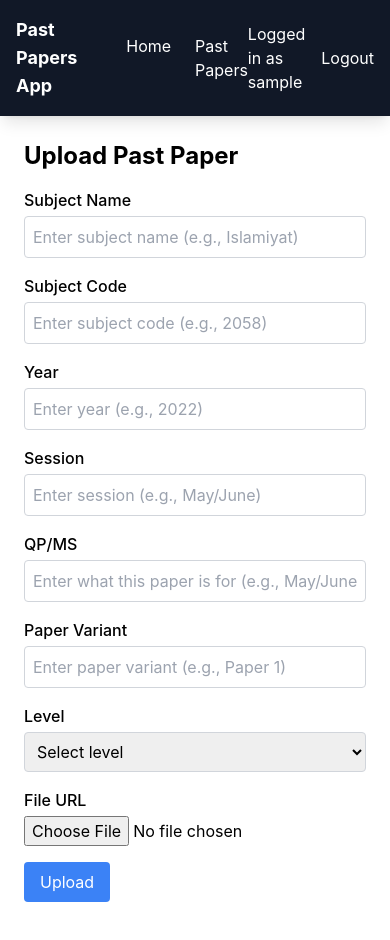
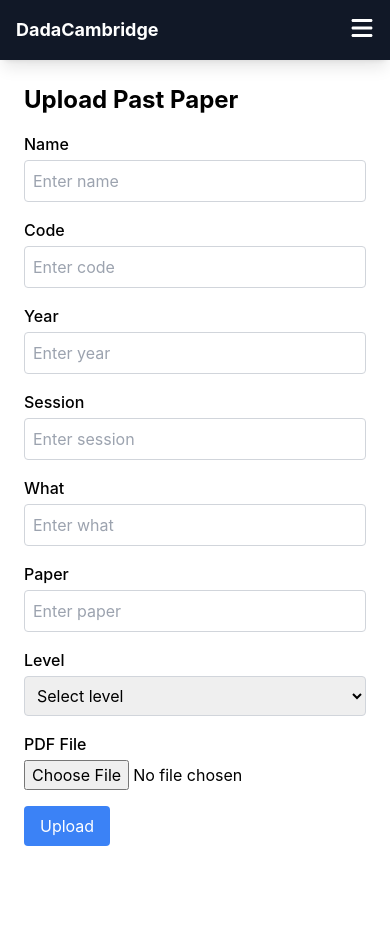
Before and after one commit to mominkashif123/SPROJ_prototype1, a React (Create React App) app in the folder dadacambridgev1/: page /upload in a window 390 px wide. After the commit the page ends 870 px from the top, so only its background shows below. Built offline with nearby package versions, Linux system fonts and the light colour scheme; sample sign-in values are in the browser's storage.

Commit message:
responsive

```diff
--- a/dadacambridgev1/package.json
+++ b/dadacambridgev1/package.json
@@ -3,6 +3,9 @@
   "version": "0.1.0",
   "private": true,
   "dependencies": {
+    "@fortawesome/free-solid-svg-icons": "^6.6.0",
+    "@fortawesome/react-fontawesome": "^0.2.2",
+    "@heroicons/react": "^2.1.5",
     "@lottiefiles/react-lottie-player": "^3.5.4",
     "@testing-library/jest-dom": "^5.17.0",
     "@testing-library/react": "^13.4.0",
--- a/dadacambridgev1/public/index.html
+++ b/dadacambridgev1/public/index.html
@@ -5,10 +5,6 @@
     <link rel="icon" href="%PUBLIC_URL%/favicon.ico" />
     <meta name="viewport" content="width=device-width, initial-scale=1" />
     <meta name="theme-color" content="#000000" />
-    <meta
-      name="description"
-      content="Web site created using create-react-app"
-    />
     <link rel="apple-touch-icon" href="%PUBLIC_URL%/logo192.png" />
     <!--
       manifest.json provides metadata used when your web app is installed on a
@@ -24,7 +20,7 @@
       work correctly both with client-side routing and a non-root public URL.
       Learn how to configure a non-root public URL by running `npm run build`.
     -->
-    <title>React App</title>
+    <title>DadaCambridge</title>
   </head>
   <body>
     <noscript>You need to enable JavaScript to run this app.</noscript>
--- a/dadacambridgev1/src/components/Home.jsx
+++ b/dadacambridgev1/src/components/Home.jsx
@@ -1,11 +1,10 @@
-// Home.jsx
 import React from 'react';
 
 function Home() {
   return (
     <div className="flex items-center justify-center min-h-screen bg-gray-100 px-6 py-12">
       <div className="bg-white p-10 max-w-3xl w-full text-center rounded-lg shadow-lg">
-      <h1 className="text-4xl font-bold text-primary mb-4">Welcome to the Past Papers Repository</h1>
+        <h1 className="text-3xl md:text-4xl font-bold text-primary mb-4">Welcome to the Past Papers Repository</h1>
         <p className="text-lg text-gray-600 mb-8">
           Access past papers, improve your study, and get ready for exams!
         </p>
--- a/dadacambridgev1/src/components/Navbar.jsx
+++ b/dadacambridgev1/src/components/Navbar.jsx
@@ -1,7 +1,10 @@
-import React from 'react';
+import React, { useState } from 'react';
 import { NavLink, useNavigate } from 'react-router-dom';
+import { FontAwesomeIcon } from '@fortawesome/react-fontawesome';
+import { faBars, faTimes } from '@fortawesome/free-solid-svg-icons';
 
 const Navbar = ({ user, setUser }) => {
+  const [menuOpen, setMenuOpen] = useState(false);
   const navigate = useNavigate();
 
   const handleLogout = () => {
@@ -11,47 +14,66 @@ const Navbar = ({ user, setUser }) => {
   };
 
   return (
-    <nav className="bg-dark text-white flex items-center p-4 shadow-lg sticky top-0 z-50">
-      <div className="mr-10 font-bold text-lg">Past Papers App</div>
+    <nav className="bg-dark text-white p-4 shadow-lg sticky top-0 z-50 flex justify-between items-center">
+      <div className="font-bold text-lg md:text-xl">DadaCambridge</div>
 
-      {/* Navigation Links */}
-      <div className="flex space-x-6">
+      {/* Hamburger Icon */}
+      <button
+        onClick={() => setMenuOpen(!menuOpen)}
+        className="md:hidden focus:outline-none"
+      >
+        <FontAwesomeIcon
+          icon={menuOpen ? faTimes : faBars}
+          className="h-6 w-6 text-white"
+        />
+      </button>
+
+      <div
+        className={`flex flex-col md:flex-row md:items-center md:space-x-6 absolute md:relative top-16 md:top-0 left-0 w-full md:w-auto bg-dark md:bg-transparent ${
+          menuOpen ? 'block' : 'hidden'
+        } md:flex`}
+      >
         <NavLink
           to="/"
           className={({ isActive }) =>
-            `hover:text-blue-400 ${isActive ? 'text-blue-400' : 'text-white'}`
+            `block py-2 px-4 text-sm md:text-base hover:text-blue-400 ${
+              isActive ? 'text-blue-400' : 'text-white'
+            }`
           }
         >
           Home
         </NavLink>
-
-        {/* Past Papers Link (Without Dropdown) */}
         <NavLink
           to="/past-papers"
-          className="hover:text-blue-400 cursor-pointer"
+          className="block py-2 px-4 text-sm md:text-base hover:text-blue-400"
         >
           Past Papers
         </NavLink>
-      </div>
 
-      {/* Right Side (User Info & Auth Links) */}
-      <div className="ml-auto flex items-center space-x-4">
         {user && user.username ? (
           <>
-            <span className="text-white">Logged in as {user.username}</span>
+            <div className="md:hidden block py-2 px-4 text-sm text-white">
+              Logged in as {user.username}
+            </div>
             <button
               onClick={handleLogout}
-              className="hover:text-blue-400 transition duration-200"
+              className="block py-2 px-4 text-sm text-left md:text-base hover:text-blue-400"
             >
               Logout
             </button>
           </>
         ) : (
           <>
-            <NavLink to="/signup" className="hover:text-blue-400 transition duration-200">
+            <NavLink
+              to="/signup"
+              className="block py-2 px-4 text-sm md:text-base hover:text-blue-400"
+            >
               Sign Up
             </NavLink>
-            <NavLink to="/login" className="hover:text-blue-400 transition duration-200">
+            <NavLink
+              to="/login"
+              className="block py-2 px-4 text-sm md:text-base hover:text-blue-400"
+            >
               Login
             </NavLink>
           </>
--- a/dadacambridgev1/src/components/PastPaperDisplay.jsx
+++ b/dadacambridgev1/src/components/PastPaperDisplay.jsx
@@ -9,7 +9,6 @@ const PastPapersDisplay = () => {
   const [filteredPapers, setFilteredPapers] = useState([]);
   const [loading, setLoading] = useState(true);
   const [year, setYear] = useState('');
-  const [what, setWhat] = useState('');
   const [paperVariant, setPaperVariant] = useState('');
   const location = useLocation();
 
@@ -22,10 +21,7 @@ const PastPapersDisplay = () => {
       setLoading(true);
       try {
         const response = await axios.get(`http://localhost:4000/api/past-papers/past-papers`, {
-          params: {
-            level: level,
-            subject: subject,
-          },
+          params: { level, subject },
         });
         setPastPapers(response.data);
         setFilteredPapers(response.data);
@@ -35,17 +31,14 @@ const PastPapersDisplay = () => {
         setLoading(false);
       }
     };
-
     fetchPastPapers();
   }, [level, subject]);
 
   useEffect(() => {
-    const filtered = pastPapers.filter((paper) => {
-      return (
-        (year ? paper.year === year : true) &&
-        (paperVariant ? paper.paper === paperVariant : true)
-      );
-    });
+    const filtered = pastPapers.filter((paper) => (
+      (year ? paper.year === year : true) &&
+      (paperVariant ? paper.paper === paperVariant : true)
+    ));
     setFilteredPapers(filtered);
   }, [year, paperVariant, pastPapers]);
 
@@ -54,7 +47,6 @@ const PastPapersDisplay = () => {
       const response = await axios.get(`http://localhost:4000/api/past-papers/download/${id}`, {
         responseType: 'blob',
       });
-
       const url = window.URL.createObjectURL(new Blob([response.data]));
       const link = document.createElement('a');
       link.href = url;
@@ -80,36 +72,23 @@ const PastPapersDisplay = () => {
       ) : (
         <>
           <div className="flex space-x-4 mb-6">
-            <select
-              value={year}
-              onChange={(e) => setYear(e.target.value)}
-              className="p-2 border border-gray-300 rounded"
-            >
+            <select value={year} onChange={(e) => setYear(e.target.value)} className="p-2 border rounded">
               <option value="">All Years</option>
               {uniqueYears.map((y, index) => (
-                <option key={index} value={y}>
-                  {y}
-                </option>
+                <option key={index} value={y}>{y}</option>
               ))}
             </select>
-            <select
-              value={paperVariant}
-              onChange={(e) => setPaperVariant(e.target.value)}
-              className="p-2 border border-gray-300 rounded"
-            >
+            <select value={paperVariant} onChange={(e) => setPaperVariant(e.target.value)} className="p-2 border rounded">
               <option value="">All Paper Variants</option>
               {uniqueVariants.map((variant, index) => (
-                <option key={index} value={variant}>
-                  {variant}
-                </option>
+                <option key={index} value={variant}>{variant}</option>
               ))}
             </select>
           </div>
-
           {filteredPapers.length > 0 ? (
             <div className="grid gap-4">
               {filteredPapers.map((paper, index) => (
-                <div key={index} className="border border-gray-300 p-4 w-64 flex flex-col justify-center items-center shadow-lg rounded-lg bg-white">
+                <div key={index} className="border p-4 w-64 flex flex-col justify-center items-center shadow-lg rounded-lg bg-white">
                   <h2 className="text-xl font-semibold">{paper.name}</h2>
                   <p className="text-gray-600">Code: {paper.code}</p>
                   <p className="text-gray-600">Year: {paper.year}</p>
--- a/dadacambridgev1/src/components/SubjectsList.jsx
+++ b/dadacambridgev1/src/components/SubjectsList.jsx
@@ -25,7 +25,6 @@ const SubjectsList = () => {
         setLoading(false);
       }
     };
-
     fetchSubjects();
   }, [level]);
 
@@ -39,12 +38,12 @@ const SubjectsList = () => {
       {loading ? (
         <Player src={loadingAnimation} className="w-40 h-40" loop autoplay />
       ) : subjects.length > 0 ? (
-        <div className="grid gap-4">
+        <div className="grid grid-cols-1 sm:grid-cols-2 gap-4">
           {subjects.map((subject, index) => (
             <div
               key={index}
               onClick={() => handleSubjectClick(subject)}
-              className="border border-gray-300 p-4 w-64 flex justify-center items-center shadow-lg rounded-lg bg-white hover:bg-gray-100 cursor-pointer"
+              className="border border-gray-300 p-4 w-64 flex justify-center items-center shadow-lg rounded-lg bg-white hover:bg-gray-100 cursor-pointer text-center"
             >
               <h2 className="text-xl font-semibold">{subject}</h2>
             </div>
--- a/dadacambridgev1/src/components/UploadForm.jsx
+++ b/dadacambridgev1/src/components/UploadForm.jsx
@@ -2,16 +2,12 @@ import React, { useState } from 'react';
 import axios from 'axios';
 
 const UploadForm = () => {
-  const [name, setName] = useState('');
-  const [code, setCode] = useState('');
-  const [year, setYear] = useState('');
-  const [session, setSession] = useState('');
-  const [what, setWhat] = useState('');
-  const [paper, setPaper] = useState('');
-  const [level, setLevel] = useState('');
+  const [formData, setFormData] = useState({
+    name: '', code: '', year: '', session: '', what: '', paper: '', level: ''
+  });
   const [file, setFile] = useState(null);
   const [message, setMessage] = useState('');
-  const [loading, setLoading] = useState(false);
+  const [uploadProgress, setUploadProgress] = useState(0);
 
   const handleFileChange = (e) => {
     setFile(e.target.files[0]);
@@ -19,114 +15,54 @@ const UploadForm = () => {
 
   const handleSubmit = async (e) => {
     e.preventDefault();
-
-    if (!name || !code || !year || !paper || !file) {
-      setMessage('Please fill in all fields and select a file.');
-      return;
-    }
-
-    const formData = new FormData();
-    formData.append('name', name);
-    formData.append('code', code);
-    formData.append('year', year);
-    formData.append('session', session);
-    formData.append('what', what);
-    formData.append('paper', paper);
-    formData.append('level', level);
-    formData.append('pdf', file);
+    const data = new FormData();
+    Object.keys(formData).forEach((key) => data.append(key, formData[key]));
+    data.append('pdf', file);
 
     try {
-      setLoading(true); // Start loading
-      const response = await axios.post('http://localhost:4000/api/past-papers/upload', formData, {
+      const response = await axios.post('http://localhost:4000/api/past-papers/upload', data, {
         headers: { 'Content-Type': 'multipart/form-data' },
         onUploadProgress: (progressEvent) => {
           const progress = Math.round((progressEvent.loaded * 100) / progressEvent.total);
-          setLoading(progress); // Update loading bar
+          setUploadProgress(progress);
         },
       });
       setMessage(response.data.message);
+      setUploadProgress(0);
     } catch (error) {
       setMessage('Failed to upload file. Please try again.');
-    } finally {
-      setLoading(false); // Stop loading
+      setUploadProgress(0);
     }
+  };
+
+  const handleInputChange = (e) => {
+    setFormData({ ...formData, [e.target.name]: e.target.value });
   };
 
   return (
     <div className="p-6 max-w-md mx-auto">
       <h2 className="text-2xl font-bold mb-4">Upload Past Paper</h2>
       <form onSubmit={handleSubmit} className="space-y-4">
-        <div>
-          <label className="block font-medium mb-1">Subject Name</label>
+        {['name', 'code', 'year', 'session', 'what', 'paper'].map((field, index) => (
+          <div key={index}>
+            <label className="block font-medium mb-1 capitalize">{field}</label>
             <input
               type="text"
-            value={name}
-            onChange={(e) => setName(e.target.value)}
+              name={field}
+              value={formData[field]}
+              onChange={handleInputChange}
               className="w-full border border-gray-300 p-2 rounded"
-            placeholder="Enter subject name (e.g., Islamiyat)"
+              placeholder={`Enter ${field}`}
               required
             />
           </div>
-        <div>
-          <label className="block font-medium mb-1">Subject Code</label>
-          <input
-            type="text"
-            value={code}
-            onChange={(e) => setCode(e.target.value)}
-            className="w-full border border-gray-300 p-2 rounded"
-            placeholder="Enter subject code (e.g., 2058)"
-            required
-          />
-        </div>
-        <div>
-          <label className="block font-medium mb-1">Year</label>
-          <input
-            type="text"
-            value={year}
-            onChange={(e) => setYear(e.target.value)}
-            className="w-full border border-gray-300 p-2 rounded"
-            placeholder="Enter year (e.g., 2022)"
-            required
-          />
-        </div>
-        <div>
-          <label className="block font-medium mb-1">Session</label>
-          <input
-            type="text"
-            value={session}
-            onChange={(e) => setSession(e.target.value)}
-            className="w-full border border-gray-300 p-2 rounded"
-            placeholder="Enter session (e.g., May/June)"
-            required
-          />
-        </div>
-        <div>
-          <label className="block font-medium mb-1">QP/MS</label>
-          <input
-            type="text"
-            value={what}
-            onChange={(e) => setWhat(e.target.value)}
-            className="w-full border border-gray-300 p-2 rounded"
-            placeholder="Enter what this paper is for (e.g., May/June 2022)"
-            required
-          />
-        </div>
-        <div>
-          <label className="block font-medium mb-1">Paper Variant</label>
-          <input
-            type="text"
-            value={paper}
-            onChange={(e) => setPaper(e.target.value)}
-            className="w-full border border-gray-300 p-2 rounded"
-            placeholder="Enter paper variant (e.g., Paper 1)"
-            required
-          />
-        </div>
+        ))}
         <div>
           <label className="block font-medium mb-1">Level</label>
           <select
-            value={level}
-            onChange={(e) => setLevel(e.target.value)}
+            name="level"
+            value={formData.level}
+            onChange={handleInputChange}
             className="w-full border border-gray-300 p-2 rounded"
             required
           >
@@ -136,22 +72,21 @@ const UploadForm = () => {
           </select>
         </div>
         <div>
-          <label className="block font-medium mb-1">File URL</label>
+          <label className="block font-medium mb-1">PDF File</label>
           <input type="file" onChange={handleFileChange} accept="application/pdf" required />
         </div>
         <button type="submit" className="bg-blue-500 text-white px-4 py-2 rounded">Upload</button>
       </form>
 
-      {loading ? (
+      {uploadProgress > 0 && (
         <div className="mt-4 w-full bg-gray-300 rounded-full h-4">
           <div
             className="bg-blue-500 h-4 rounded-full"
-            style={{ width: `${loading}%` }}
+            style={{ width: `${uploadProgress}%` }}
           ></div>
         </div>
-      ) : (
-        <p className="mt-4">{message}</p>
       )}
+      {message && <p className="mt-4">{message}</p>}
     </div>
   );
 };
```
Also changed, not shown: dadacambridgev1/src/components/Login.jsx (+8 -15 lines), dadacambridgev1/src/components/PastPaperSelection.jsx (+3 -6 lines), dadacambridgev1/src/components/Signup.jsx (+10 -21 lines), 1 other file (tests, documents, lock files or other folders). Lines whose indentation alone changed are shown as unchanged.
